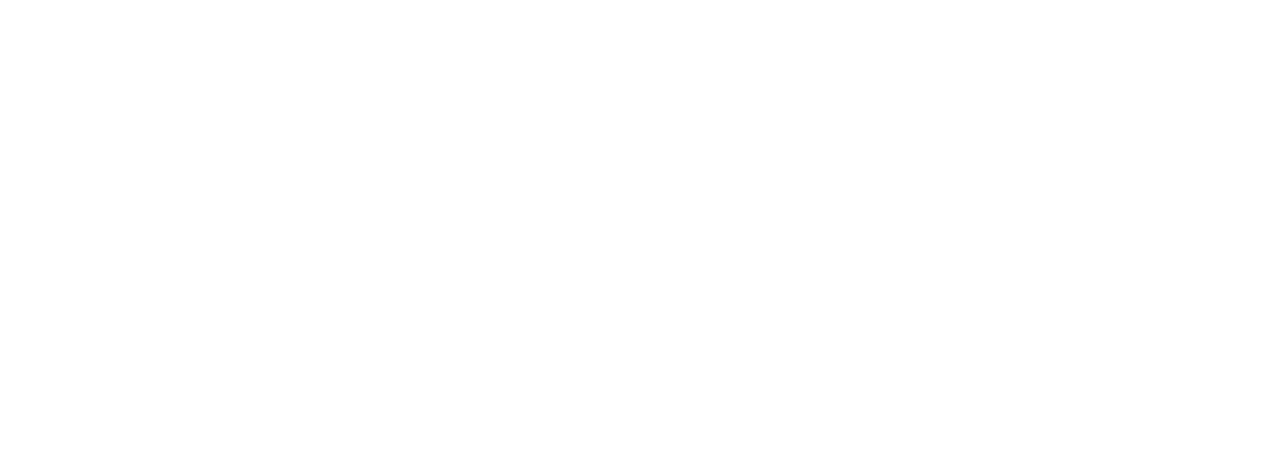
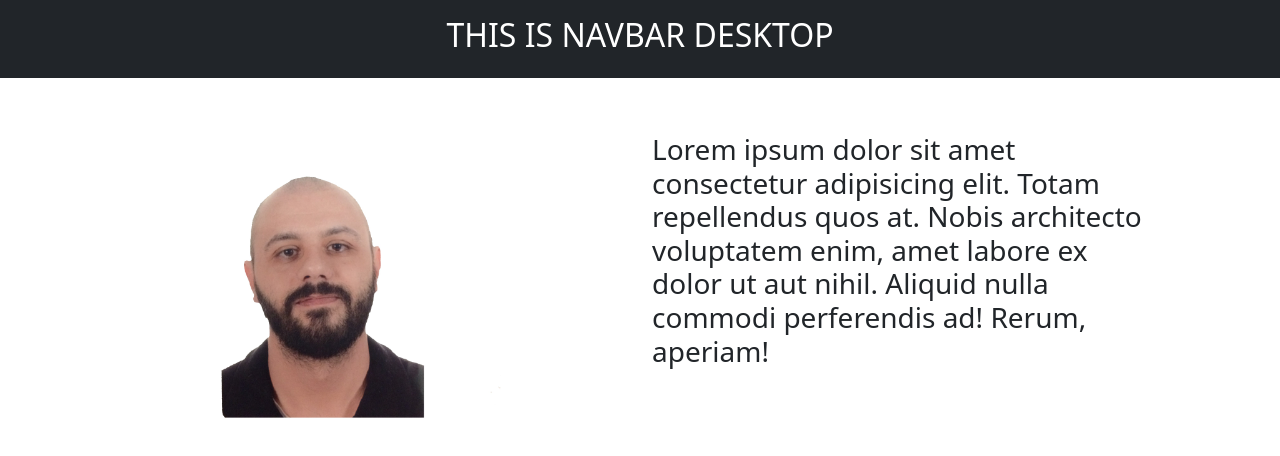
Before and after one commit to Walter-Satriano/my-personal-website, a Vue app: page / in a window 1280 px wide. Shown: the top 456 px of the page. Built offline with nearby package versions, Linux system fonts and the light colour scheme.

Commit message:
imported components in app.vue

```diff
--- a/src/App.vue
+++ b/src/App.vue
@@ -1,9 +1,29 @@
 <template>
   <div id="app">
+
+    <NavbarDesktop />
+    <NavbarMobile />
+    <Header />
 
   </div>
 </template>
 
+<script>
+  import NavbarDesktop from "./components/NavbarDesktop.vue";
+  import NavbarMobile from "./components/NavbarMobile.vue";
+  import Header from "./components/Header.vue";
+
+  export default {
+    name: "App",
+    components: {
+      NavbarDesktop,
+      NavbarMobile,
+      Header
+    },
+  }
+</script>
+
+
 <style lang="scss" scoped>
 
 </style>
```
